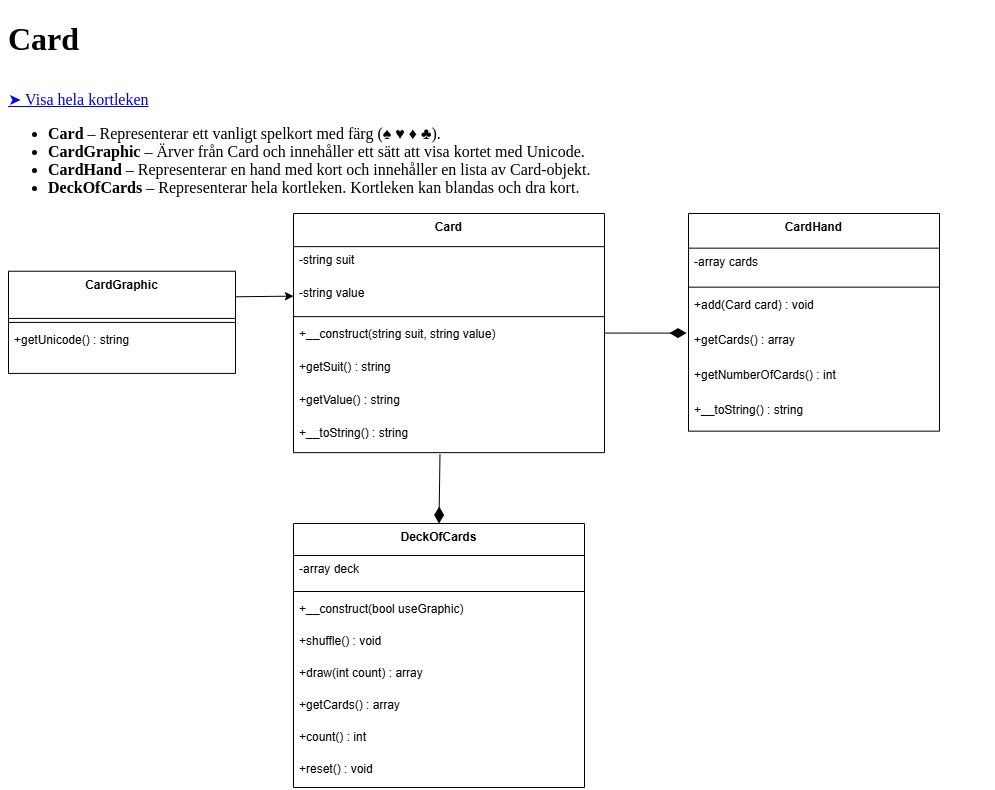
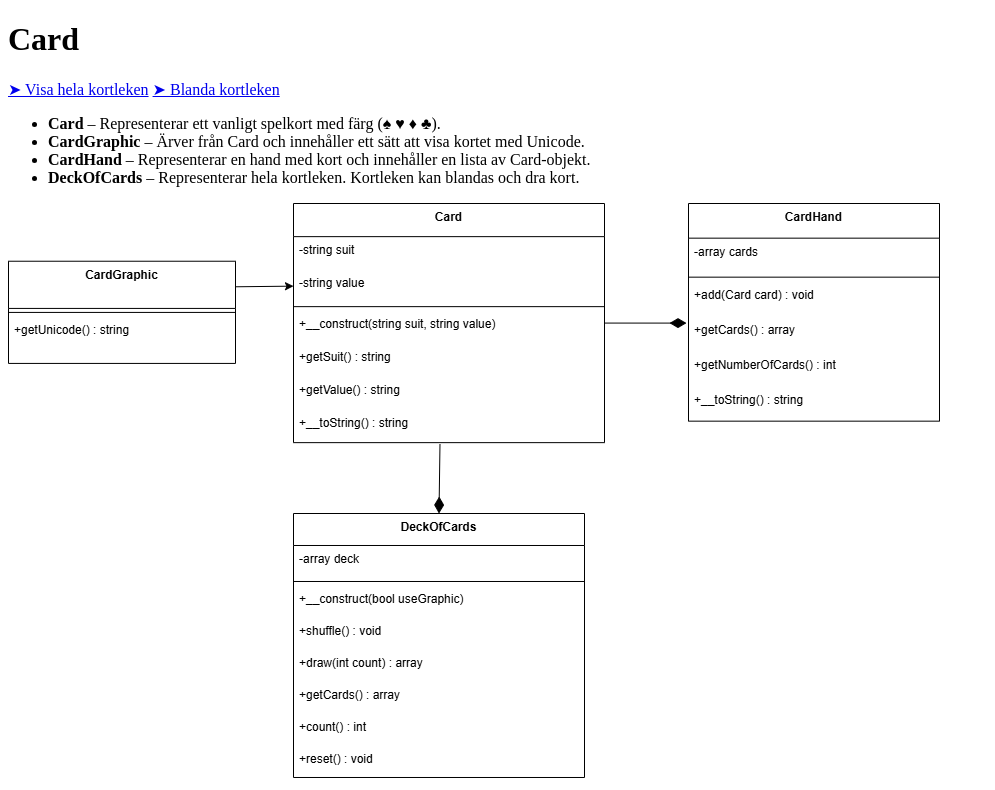
Before and after one commit to simonking99/mvc, a Symfony app: template templates/card/card.html.twig in a window 1280 px wide. Shown: the part 150-940 px from the top of the page, without its empty margins (0-995 px from the left). Run offline with Twig, Linux system fonts and the light colour scheme; the template is opened without the code that fills it, so the values that code supplies are empty; some libraries are stand-ins or nearby versions.

Commit message:
Updated card template file

```diff
--- a/templates/card/card.html.twig
+++ b/templates/card/card.html.twig
@@ -6,9 +6,11 @@
     <h1>Card</h1>
 
     <div class="card-section">
-        <p style="margin-top: 2rem;">
+        <div class="card-links">
             <a href="{{ path('card_deck') }}" class="card-link">➤ Visa hela kortleken</a>
-        </p>
+            <a href="{{ path('card_shuffle') }}" class="card-link">➤ Blanda kortleken</a>
+        </div>
+
         <div class="text-block">
             <ul>
                 <li><strong>Card</strong> – Representerar ett vanligt spelkort med färg (♠ ♥ ♦ ♣).</li>
@@ -17,6 +19,7 @@
                 <li><strong>DeckOfCards</strong> – Representerar hela kortleken. Kortleken kan blandas och dra kort.</li>
             </ul>
         </div>
+
         <div class="image-block">
             <img src="{{ asset('img/uml.png') }}" alt="UML-diagram för kortklasser" class="uml">
         </div>
```
